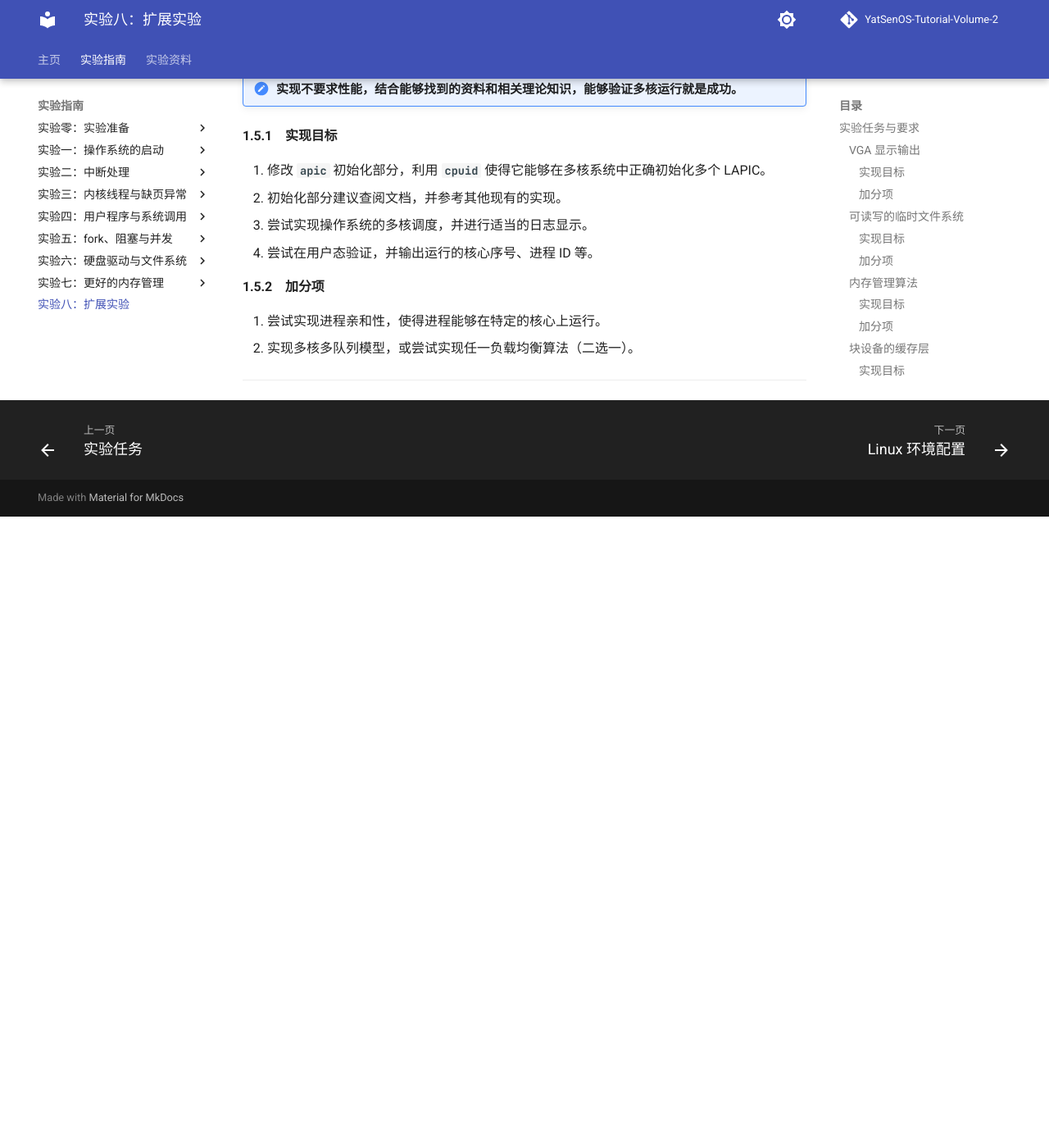
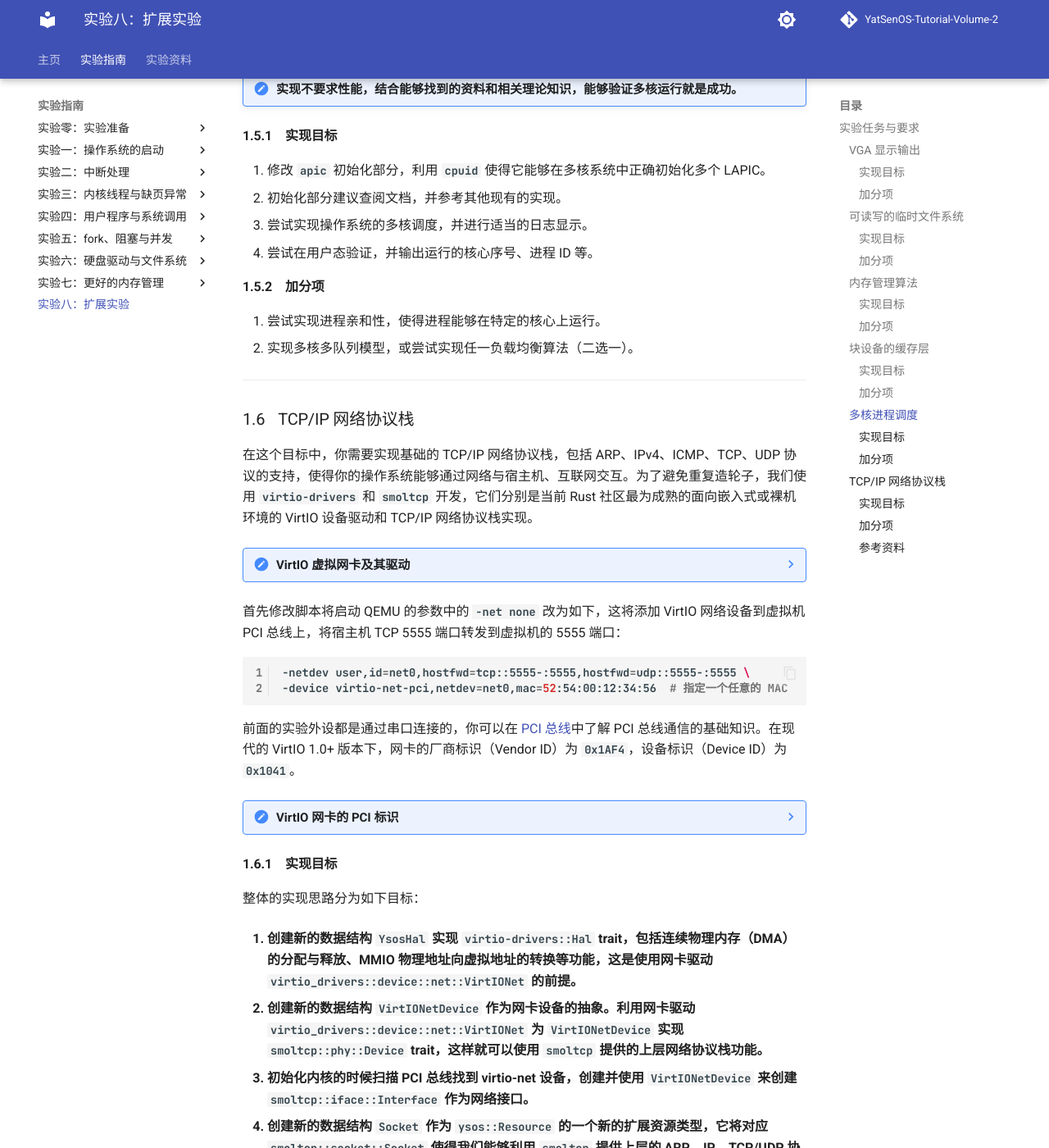
Before and after one commit to YatSenOS/YatSenOS-Tutorial-Volume-2, an MkDocs documentation site: the page built from docs/labs/0x08/index.md, in a window 1280 px wide and 1400 px high, scrolled down 3496 px. Shown: the whole window at 82% size. Built offline with MkDocs 1.6.1 and Material for MkDocs 9.7.7, drawn with Linux system fonts in a browser that asks for light colours; comment, search, counter and statistics services are not loaded; before the commit the page ends 4126 px from its top, so only the background shows below that; some of the changed text lies outside the part shown.

````diff
--- a/docs/labs/0x08/index.md
+++ b/docs/labs/0x08/index.md
@@ -137,3 +137,68 @@ where
 2. 实现多核多队列模型，或尝试实现任一负载均衡算法（二选一）。
 
 ---
+
+### TCP/IP 网络协议栈
+
+在这个目标中，你需要实现基础的 TCP/IP 网络协议栈，包括 ARP、IPv4、ICMP、TCP、UDP 协议的支持，使得你的操作系统能够通过网络与宿主机、互联网交互。为了避免重复造轮子，我们使用 `virtio-drivers` 和 `smoltcp` 开发，它们分别是当前 Rust 社区最为成熟的面向嵌入式或裸机环境的 VirtIO 设备驱动和 TCP/IP 网络协议栈实现。
+
+??? note "VirtIO 虚拟网卡及其驱动"
+
+    VirtIO 是一套专为虚拟机环境设计的半虚拟化设备标准，目标是在虚拟机和宿主机之间提供高性能的 I/O 通道。QEMU 对 VirtIO 有原生支持。virtio-net 是 VirtIO 标准中的网卡设备，它连接到 PCI 总线上，是虚拟化实验环境中的首选网络设备。
+
+    编写 PCI 设备驱动是比较繁琐的工作，所幸 [rCore OS 社区](https://rcore-os.cn)已经为我们造好了大部分轮子：[virtio-drivers](https://github.com/rcore-os/virtio-drivers) 提供了面向裸机环境的丰富的 VirtIO 驱动支持，帮助我们简化了很多底层细节工作。
+
+首先修改脚本将启动 QEMU 的参数中的 `-net none` 改为如下，这将添加 VirtIO 网络设备到虚拟机 PCI 总线上，将宿主机 TCP 5555 端口转发到虚拟机的 5555 端口：
+
+```bash
+-netdev user,id=net0,hostfwd=tcp::5555-:5555,hostfwd=udp::5555-:5555 \
+-device virtio-net-pci,netdev=net0,mac=52:54:00:12:34:56  # 指定一个任意的 MAC
+```
+
+前面的实验外设都是通过串口连接的，你可以在 [PCI 总线](../../wiki/pci.md)中了解 PCI 总线通信的基础知识。在现代的 VirtIO 1.0+ 版本下，网卡的厂商标识（Vendor ID）为 `0x1AF4`，设备标识（Device ID）为 `0x1041`。
+
+??? note "VirtIO 网卡的 PCI 标识"
+
+    所有标准的 VirtIO 设备（包括网卡、块设备等）都共享同一个厂商标识 `0x1AF4`，代表 Qumranet / Red Hat。设备标识则根据 VirtIO 协议版本的不同分为两种情况：
+
+    - `0x1000`：对应传统模式(Legacy)。在老版本或兼容模式下，所有的 VirtIO 网卡都直接使用这个固定的设备标识。
+
+    - `0x1041`：对应现代模式(Modern,1.0+)。VirtIO 1.0 规范规定，现代模式的 PCI Device ID 计算公式为 `0x1040 + Virtio_Device_ID`。由于网卡的 VirtIO Subsystem ID 是 `1`，因此计算得出 `0x1040 + 1 = 0x1041`。
+
+#### 实现目标
+
+整体的实现思路分为如下目标：
+
+1. 创建新的数据结构 `YsosHal` 实现 `virtio-drivers::Hal` trait，包括连续物理内存（DMA）的分配与释放、MMIO 物理地址向虚拟地址的转换等功能，这是使用网卡驱动 `virtio_drivers::device::net::VirtIONet` 的前提。
+
+2. 创建新的数据结构 `VirtIONetDevice` 作为网卡设备的抽象。利用网卡驱动 `virtio_drivers::device::net::VirtIONet` 为 `VirtIONetDevice` 实现 `smoltcp::phy::Device` trait，这样就可以使用 `smoltcp` 提供的上层网络协议栈功能。
+
+4. 初始化内核的时候扫描 PCI 总线找到 virtio-net 设备，创建并使用 `VirtIONetDevice` 来创建 `smoltcp::iface::Interface` 作为网络接口。
+
+5. 创建新的数据结构 `Socket` 作为 `ysos::Resource` 的一个新的扩展资源类型，它将对应 `smoltcp::socket::Socket` 使得我们能够利用 `smoltcp` 提供上层的 ARP、IP、TCP/UDP 协议功能。
+
+    - 推荐用 `smoltcp::iface::SocketSet` 存储（单个网络设备的）全部套间字，`ysos::Resource` 仅存储一个引用，这样的好处是可以方便 `poll()` 的调用；
+
+    - 或者直接使用 `smoltcp::socket::Socket` 作为 `ysos::Resource::Socket`，在调用 `poll()` 的时候需要收集所有进程的资源表中的 Socket；
+
+6. `smoltcp` 是单线程协作式调度，`smoltcp::iface::Interface::poll()` 需要在单个线程中定期调用才能推进协议栈状态，所以需要在内核主循环或定时中断处理程序中轮询网络接口，对每一个网络接口调用 `poll()` 处理它们的全部套间字。
+
+7. 在内核态验证网络功能，尝试通过宿主机的 5555 端口和内核交互。
+
+#### 加分项
+
+1. 利用 `smoltcp` 支持更多的网络协议，例如 DHCP、IPv6、ICMPv6 等。
+2. 实现网络相关系统调用，包括 `Socket` 资源的创建、建立连接、发送数据、接收数据等。
+3. 利用上面所实现的系统调用，在用户态编写网络测试程序验证网络相关功能。
+
+#### 参考资料
+
+- [PCI 总线](../../wiki/pci.md)
+- [OSDev: Virtio](https://wiki.osdev.org/Virtio)
+- [VirtIO 规范（v1.4）](https://docs.oasis-open.org/virtio/virtio/v1.4/virtio-v1.4.html)
+- [rCore: virtio设备驱动程序](https://rcore-os.cn/rCore-Tutorial-Book-v3/chapter9/2device-driver-2.html)
+- [virtio-drivers 文档](https://docs.rs/virtio-drivers)
+- [smoltcp 文档](https://docs.rs/smoltcp)
+- [Computer Networks: A Systems Approach](https://book.systemsapproach.org/)
+
+---
--- a/mkdocs.yml
+++ b/mkdocs.yml
@@ -86,6 +86,7 @@ nav:
       - 文件系统概述: wiki/fs.md
       - ATA 硬盘简介: wiki/ata.md
       - FAT 文件系统: wiki/fat.md
+      - PCI 总线: wiki/pci.md
 
 markdown_extensions:
   - attr_list:
````
Also changed, not shown: docs/wiki/pci.md (added, +89 -0 lines).
